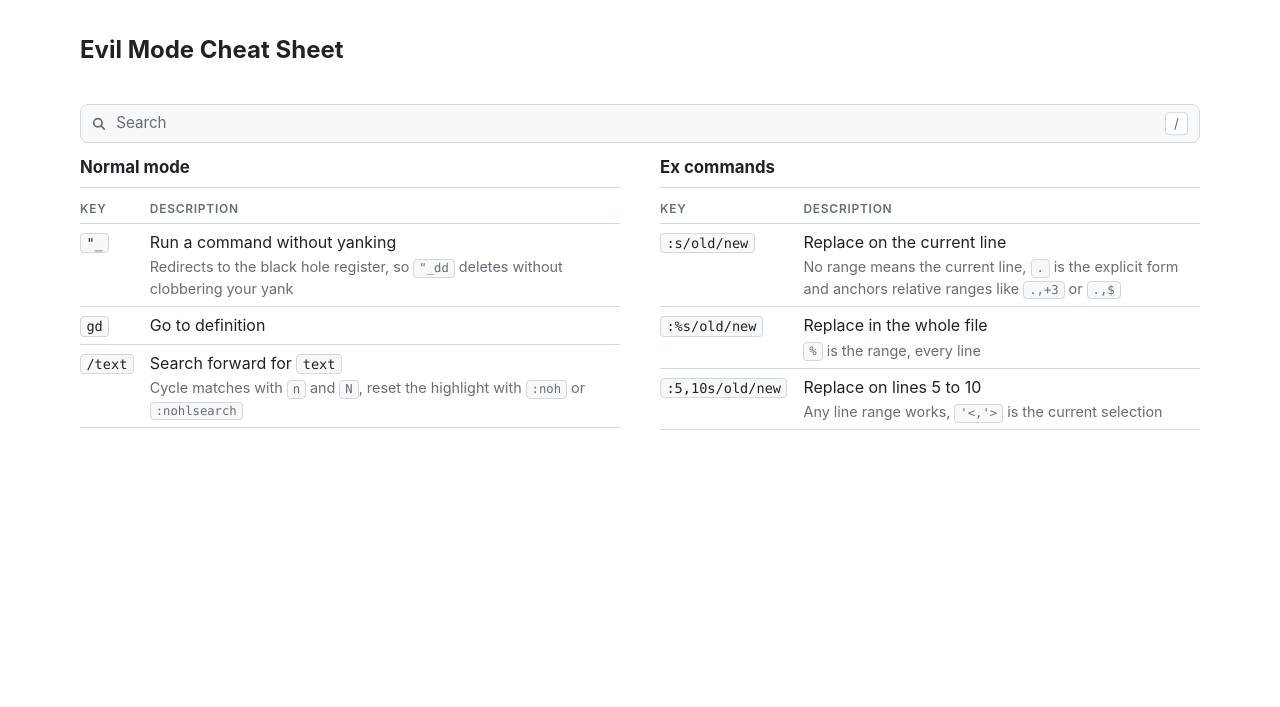
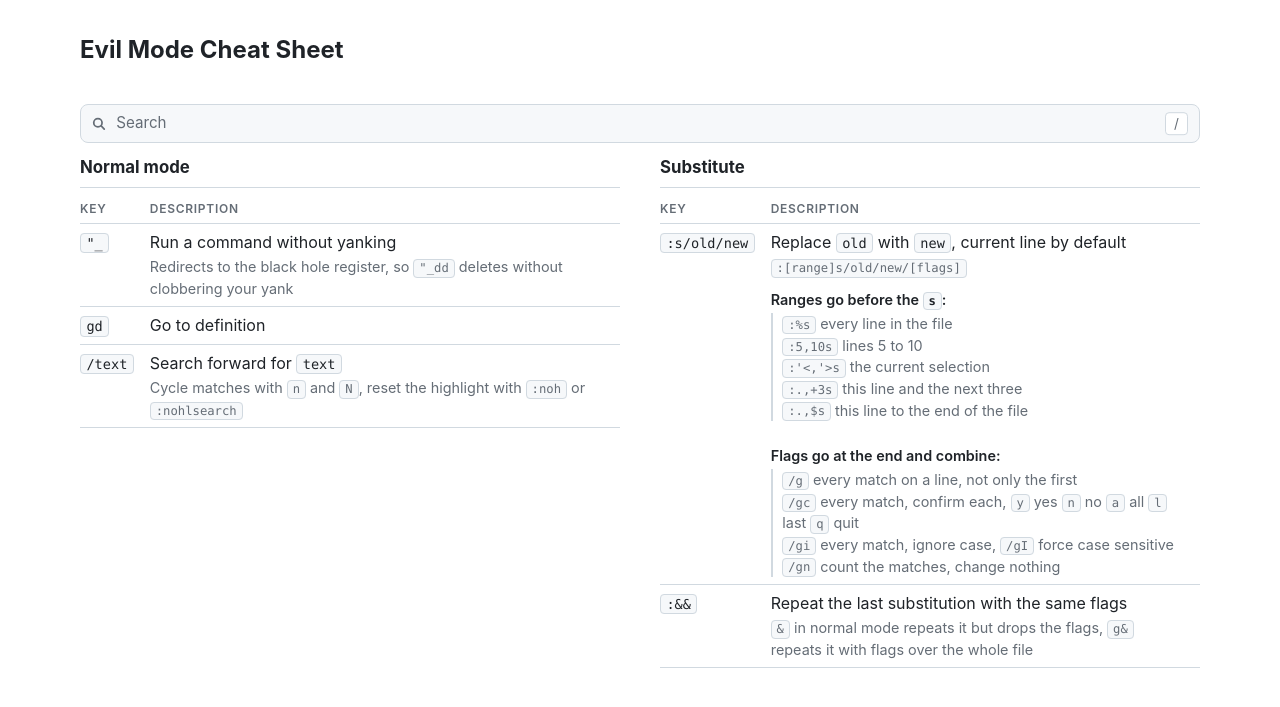
Before and after one commit to bearylabs/evil-mode-cheat-sheet, a Jekyll site: the page built from index.md, in a window 1280 px wide. Shown: the top 707 px of the page. Built offline with Jekyll 4.4.1, drawn with Linux system fonts in a browser that asks for light colours.

Commit message:
feat: document substitute ranges and flags
Three range rows differed only by their prefix, so they collapse into
one :s entry with ranges and flags as labelled lists. Both slots of
the command sit in one place instead of spread across rows.

Flags checked against evil-ex-substitute rather than Vim docs: evil
has no e flag, and :g and :sort do not accept these.

filter.js hides the enclosing .section so a heading cannot outlive
its rows.

```diff
--- a/assets/filter.js
+++ b/assets/filter.js
@@ -7,6 +7,7 @@
 
   var rows = Array.prototype.slice.call(sheet.querySelectorAll('tbody tr'));
   var tables = Array.prototype.slice.call(sheet.querySelectorAll('table'));
+  var sections = Array.prototype.slice.call(sheet.querySelectorAll('.section'));
   var originals = rows.map(function (row) { return row.innerHTML; });
 
   // Wraps matches in <mark>, one text node at a time so the markup around
@@ -54,12 +55,17 @@
       if (keep) visible++;
     });
 
-    // A section with no surviving rows loses its heading too.
+    // A table with no surviving rows goes, and a section whose tables are all
+    // gone takes its heading with it.
     tables.forEach(function (table) {
-      var alive = !!table.querySelector('tbody tr:not([hidden])');
-      table.hidden = !alive;
+      table.hidden = !table.querySelector('tbody tr:not([hidden])');
+      if (table.closest && table.closest('.section')) return;
       var heading = table.previousElementSibling;
-      if (heading && heading.tagName === 'H2') heading.hidden = !alive;
+      if (heading && heading.tagName === 'H2') heading.hidden = table.hidden;
+    });
+
+    sections.forEach(function (section) {
+      section.hidden = !section.querySelector('tbody tr:not([hidden])');
     });
 
     sheet.classList.toggle('filtering', query !== '');
--- a/assets/style.css
+++ b/assets/style.css
@@ -193,6 +193,23 @@
   margin-top: 0.15rem;
 }
 
+/* A labelled list of options, the label above a rule down the list's side. */
+td em.lead {
+  margin-top: 0.7rem;
+  font-weight: 600;
+  color: var(--fg);
+}
+
+/* A second label gets a blank line, it follows a list rather than a sentence. */
+td em.list + em.lead {
+  margin-top: 1.5rem;
+}
+
+td em.list {
+  padding-left: 0.6rem;
+  border-left: 2px solid var(--border);
+}
+
 code {
   font-family: ui-monospace, SFMono-Regular, "SF Mono", Menlo, Consolas, monospace;
   font-size: 0.85em;
--- a/index.md
+++ b/index.md
@@ -14,12 +14,11 @@
 </div>
 
 <div class="section" markdown="1">
-## Ex commands
+## Substitute
 
 | Key | Description |
 | --- | --- |
-| `:s/old/new` | Replace on the current line<br>*No range means the current line, `.` is the explicit form and anchors relative ranges like `.,+3` or `.,$`* |
-| `:%s/old/new` | Replace in the whole file<br>*`%` is the range, every line* |
-| `:5,10s/old/new` | Replace on lines 5 to 10<br>*Any line range works, `'<,'>` is the current selection* |
+| `:s/old/new` | Replace `old` with `new`, current line by default<em>`:[range]s/old/new/[flags]`</em><em class="lead">Ranges go before the `s`:</em><em class="list">`:%s` every line in the file<br>`:5,10s` lines 5 to 10<br>`:'<,'>s` the current selection<br>`:.,+3s` this line and the next three<br>`:.,$s` this line to the end of the file</em><em class="lead">Flags go at the end and combine:</em><em class="list">`/g` every match on a line, not only the first<br>`/gc` every match, confirm each, `y` yes `n` no `a` all `l` last `q` quit<br>`/gi` every match, ignore case, `/gI` force case sensitive<br>`/gn` count the matches, change nothing</em> |
+| `:&&` | Repeat the last substitution with the same flags<br>*`&` in normal mode repeats it but drops the flags, `g&` repeats it with flags over the whole file* |
 
 </div>
```
Also changed, not shown: README.md.
